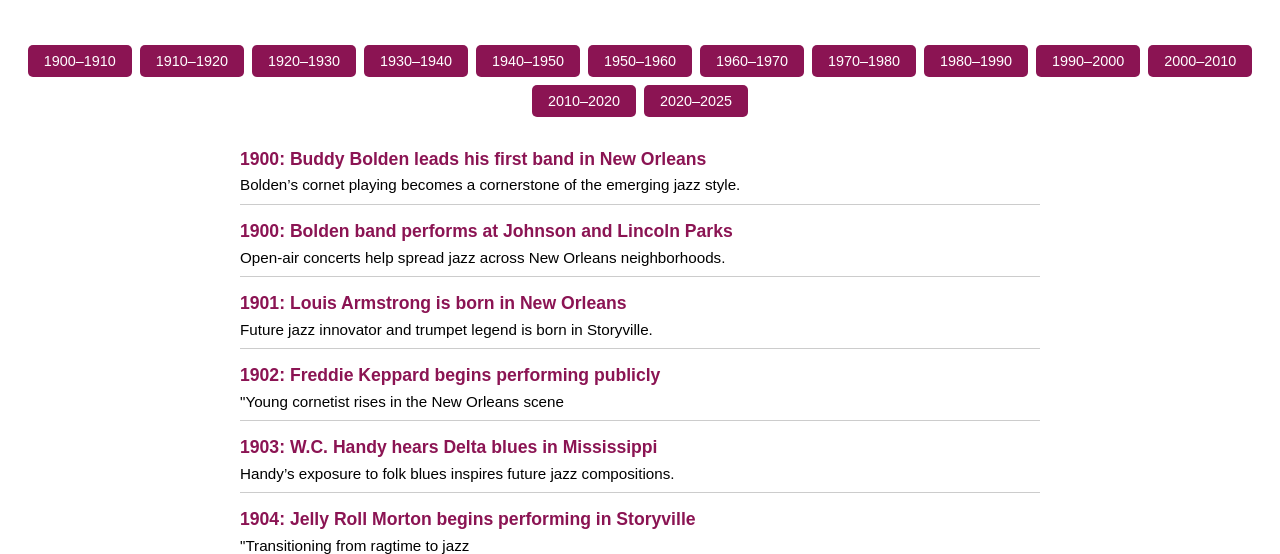
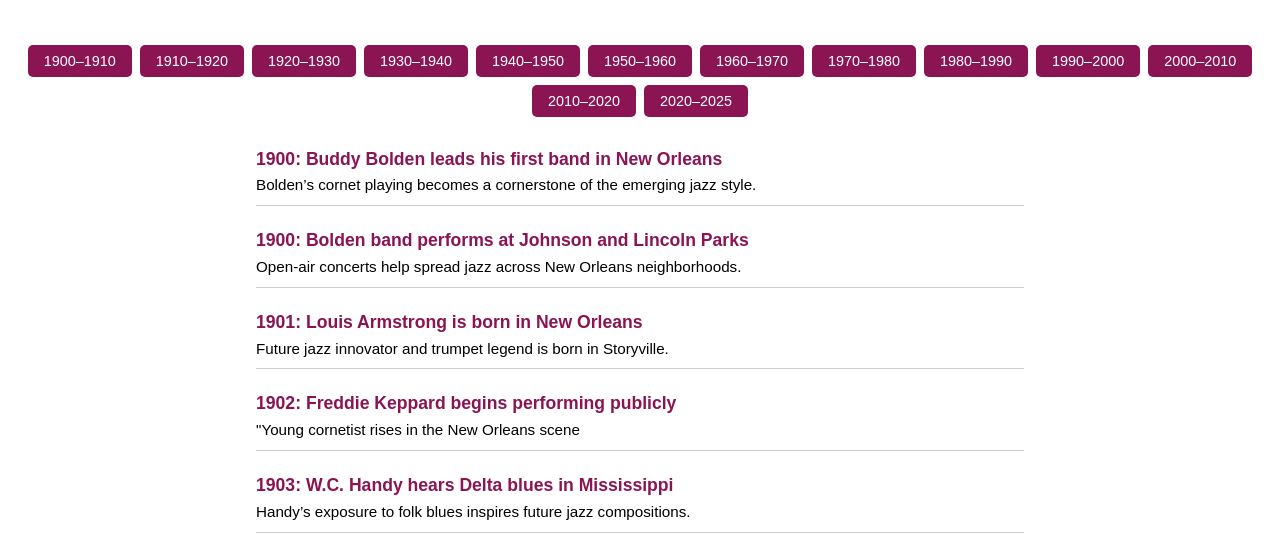
Before and after one commit to YorkMusicForum/jazz-timeline, a plain HTML site: page index.html in a window 1280 px wide. Both pictures are taken after a click on the button "1900–1910". Shown: the part 238-792 px from the top of the page. Drawn offline with Linux system fonts and the light colour scheme.

Commit message:
Update index.html

```diff
--- a/index.html
+++ b/index.html
@@ -5,12 +5,17 @@
   <meta name="viewport" content="width=device-width, initial-scale=1.0" />
   <title>The History of Jazz Timeline</title>
   <style>
+    * {
+      box-sizing: border-box;
+    }
+
     body {
       font-family: Arial, sans-serif;
       background-color: white;
       color: black;
       margin: 0;
       padding: 0;
+      word-wrap: break-word;
     }
 
     header {
@@ -75,9 +80,11 @@
     }
 
     .event {
-      margin-bottom: 1rem;
+      margin-bottom: 1.5rem;
       border-bottom: 1px solid #ccc;
       padding-bottom: 0.5rem;
+      overflow-wrap: break-word;
+      word-wrap: break-word;
     }
 
     .event h3 {
@@ -89,7 +96,8 @@
     .event p {
       margin: 0.3rem 0 0;
       font-size: 0.95rem;
-      line-height: 1.4;
+      line-height: 1.5;
+      white-space: normal;
     }
 
     @media (max-width: 600px) {
@@ -116,7 +124,7 @@
   <header>
     <img src="images/ymf-logo.png" alt="York Music Forum Logo" />
     <h1>The History of Jazz Timeline</h1>
-    <a href="https://buy.stripe.com/5kA2aJ0bCgHFfC05km" class="donate-button" target="_blank">Donate to YMF</a>
+    <a href="https://buy.stripe.com/5kA2aJ0bCgHFfC05km" class="donate-button" target="_blank" rel="noopener noreferrer">Donate to YMF</a>
   </header>
 
   <div class="buttons" id="decade-buttons">
@@ -144,13 +152,21 @@
 
       try {
         const response = await fetch(`data/jazz_timeline_${decade}.csv`);
+        if (!response.ok) throw new Error('File not found');
         const text = await response.text();
 
         const rows = text.trim().split('\n').slice(1); // skip header
         const events = rows.map(row => {
-          const [year, title, description, type] = row.split(',');
-          return { year: year.trim(), title: title.trim(), description: description.trim(), type: type.trim() };
+          // handle CSV with commas inside quotes by using a CSV parser or a simple workaround:
+          // but here we'll do a simple split and trim for now assuming no commas inside fields
+          const [year, title, description, type] = row.split(',').map(s => s.trim());
+          return { year, title, description, type };
         });
+
+        if (events.length === 0) {
+          timeline.innerHTML = '<p>No events found for this decade.</p>';
+          return;
+        }
 
         timeline.innerHTML = events.map(event => `
           <div class="event">
```
